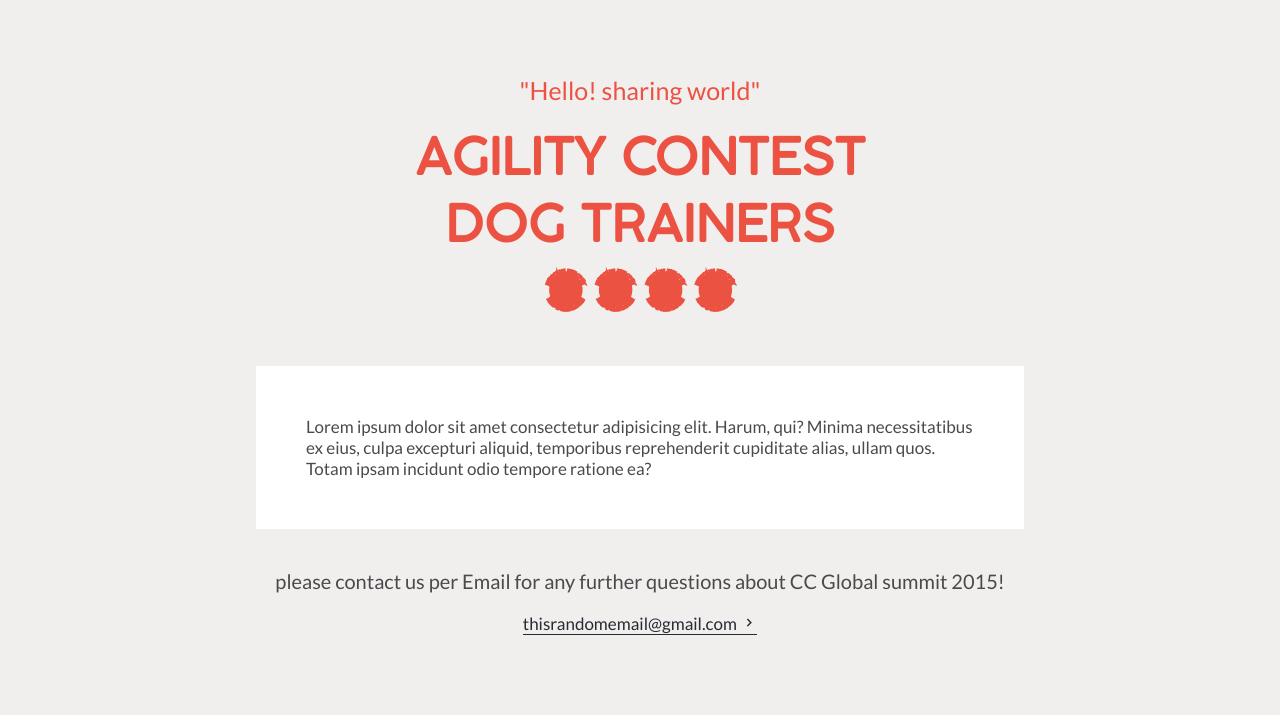
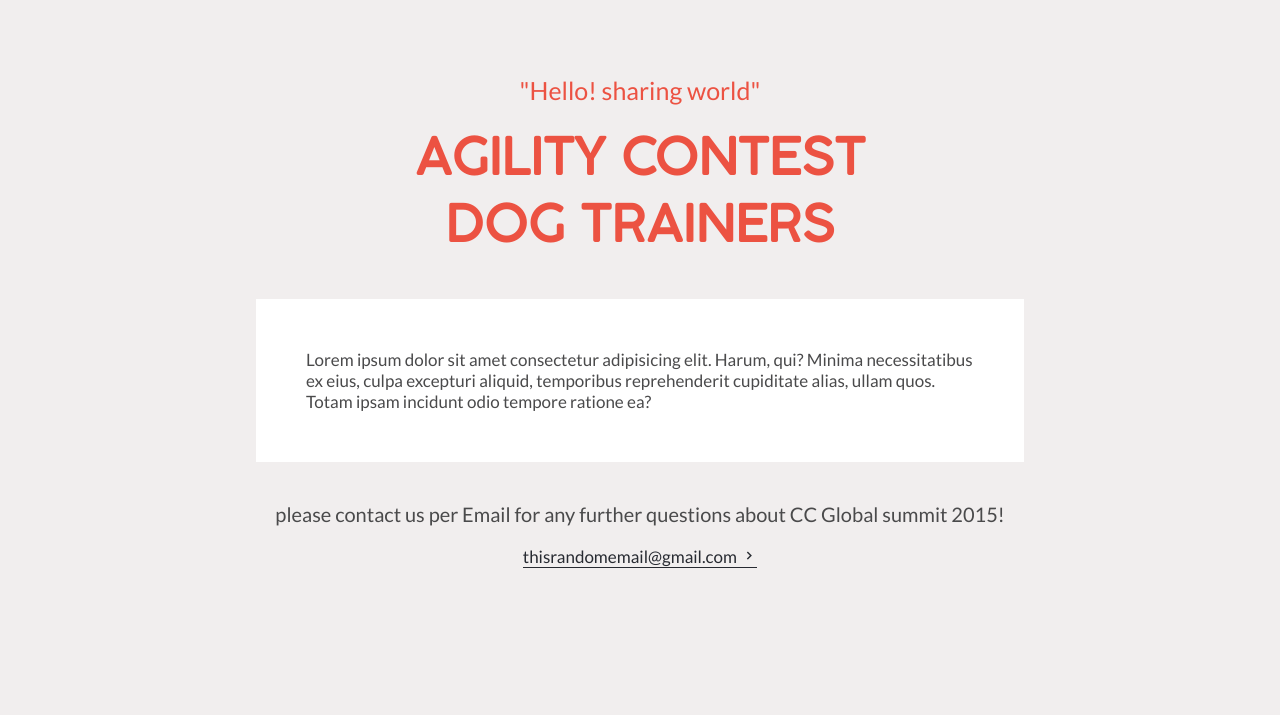
Before and after one commit to lisandroseia/capstone1, a plain HTML site: page about.html in a window 1280 px wide. Shown: the part 85-800 px from the top of the page. Drawn offline with nearby package versions, Linux system fonts and the light colour scheme.

Commit message:
Fix typo

```diff
--- a/about.html
+++ b/about.html
@@ -52,8 +52,7 @@
     <section class="presentation">
       <h2 class="greeting">"Hello! sharing world"</h2>
       <h1>
-        AGILITY CONTEST<br />DOG TRAINERS <br />
-        2015
+        AGILITY CONTEST<br />DOG TRAINERS
       </h1>
       <p class="present-desc">
         Lorem ipsum dolor sit amet consectetur adipisicing elit. Harum, qui?
```
